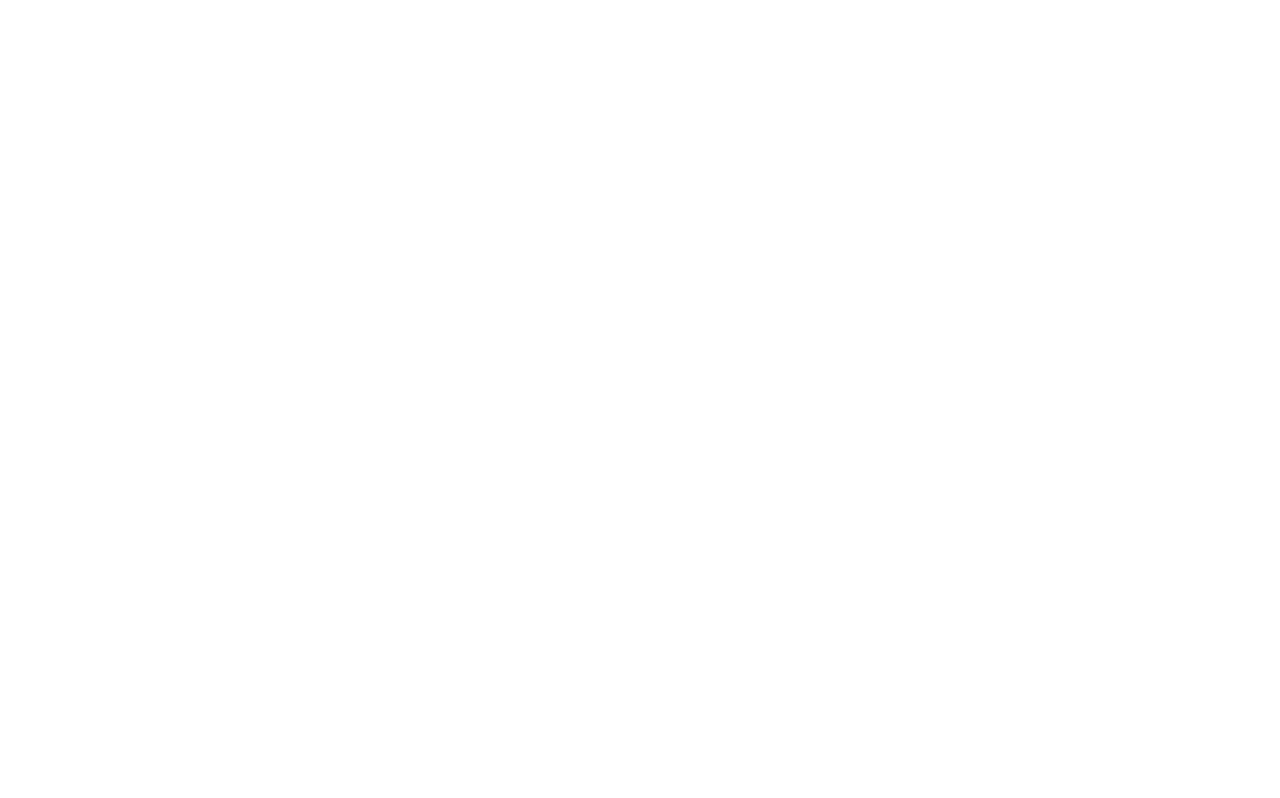
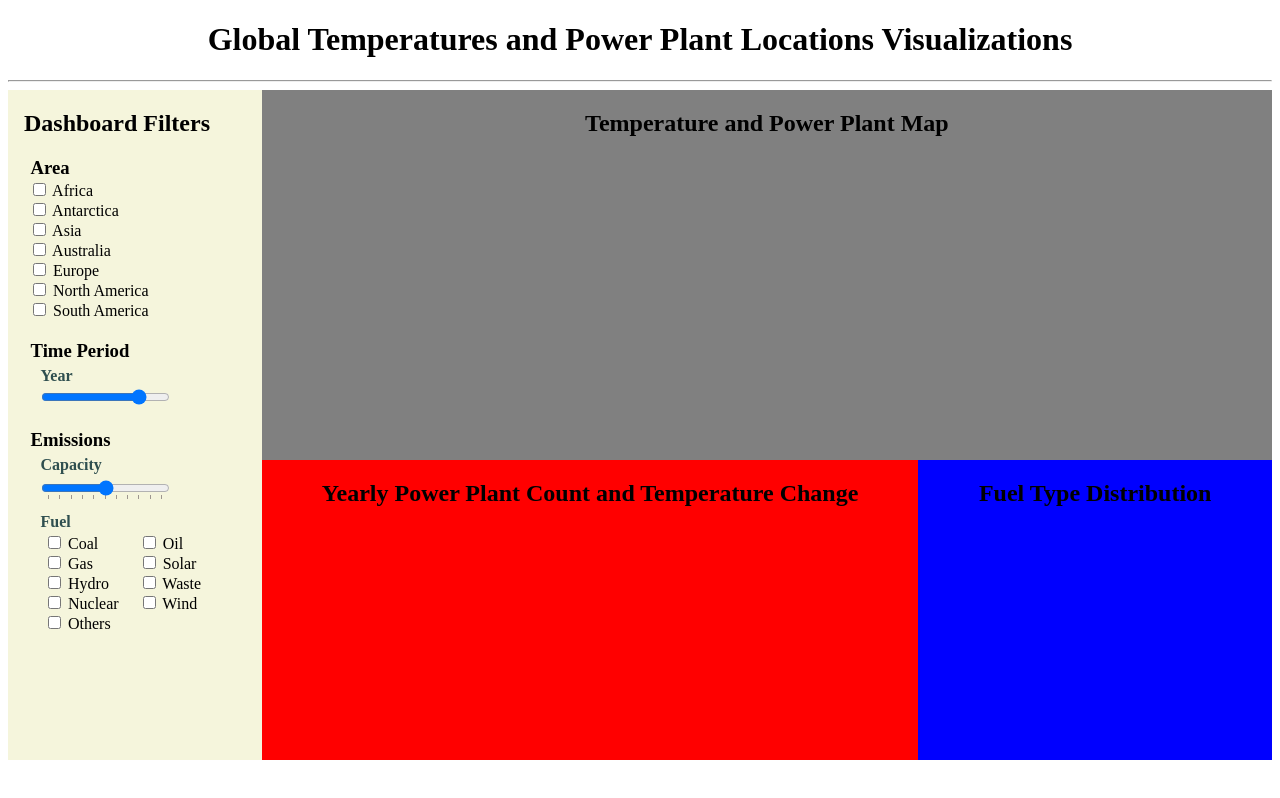
Before and after one commit to neallithic64/DATA101-power-plants, a plain HTML site: page powerplants.html in a window 1280 px wide. Drawn offline with Linux system fonts and the light colour scheme.

Commit message:
Add files via upload

```diff
--- a/powerplants.html
+++ b/powerplants.html
@@ -4,9 +4,138 @@
 	<meta charset="utf-8">
 	<meta name="viewport" content="width=device-width">
 	<title>Global Temperatures and Power Plant Locations Visualizations</title>
+
+	<style>
+		.title { width: 100%; }
+		h1 { text-align: center; }
+		h3, h4 { margin: 1.5px; }
+		h4 { color:darkslategrey; }
+
+		.content {
+			width: 100%;
+			height: 100%;
+			background-color: gray;
+			display: flex;
+		}
+		.filters {
+			flex-wrap: wrap;
+			align-items: center;
+			justify-content: space-between;
+			padding-left: 1rem;
+			padding-right: 1rem;
+			background-color: beige;
+			border-right: 10px;
+			border-color: black;
+			width: 18%;
+		}
+		.flex {
+			display: flex;
+		}
+
+	</style>
 </head>
 
 <body>
+	<div class="title"><h1> Global Temperatures and Power Plant Locations Visualizations </h1></div>
+	<hr>
+
+	<div class="content">
+		<div class="filters">
+			<h2>Dashboard Filters</h2>
+			<div style="padding: 0 5px; margin: 10px 0 20px">
+				<h3>Area</h3>
+					<input type="checkbox" id="africa" name="africa" value="africa"><label for="africa"> Africa</label><br>
+					<input type="checkbox" id="antarctica" name="antarctica" value="antarctica"><label for="antarctica"> Antarctica</label><br>
+					<input type="checkbox" id="asia" name="asia" value="asia"><label for="asia"> Asia</label><br>
+					<input type="checkbox" id="australia" name="australia" value="australia"><label for="australia"> Australia</label><br>
+					<input type="checkbox" id="europe" name="europe" value="europe"><label for="europe"> Europe</label><br>
+					<input type="checkbox" id="north" name="north" value="north"><label for="north"> North America</label><br>
+					<input type="checkbox" id="south" name="south" value="south"><label for="south"> South America</label><br>
+			</div>
+
+			<div style="padding: 0 5px; margin: 10px 0 20px">
+				<h3>Time Period</h3>
+				<div style="padding: 0 10px; margin: 5px 0 10px">
+					<h4>Year</h4>
+					<input type="range" min="1960" max="2010" value="2000" class="slider" id="myRange">
+				</div>
+
+			</div>
+
+			<div style="padding: 0 5px; margin: 10px 0 20px">
+				<h3>Emissions</h3>
+				<div style="padding: 0 10px; margin: 5px 0 10px">
+					<h4>Capacity</h4>
+
+					<input type="range" list="tickmarks">
+					<datalist id="tickmarks">
+						<option value="0" label="0%"></option>
+						<option value="10"></option>
+						<option value="20"></option>
+						<option value="30"></option>
+						<option value="40"></option>
+						<option value="50" label="50%"></option>
+						<option value="60"></option>
+						<option value="70"></option>
+						<option value="80"></option>
+						<option value="90"></option>
+						<option value="100" label="100%"></option>
+					</datalist>
+
+				</div>
+				<div style="padding: 0 10px; margin: 5px 0 10px">
+					<h4>Fuel</h4>
+					<div class="flex">
+						<div style="padding: 0 10px 0 5px;">
+							<input type="checkbox" id="coal" name="coal" value="coal"><label for="coal"> Coal</label><br>
+							<input type="checkbox" id="gas" name="gas" value="gas"><label for="gas"> Gas</label><br>
+							<input type="checkbox" id="hydro" name="hydro" value="hydro"><label for="hydro"> Hydro</label><br>
+							<input type="checkbox" id="nuclear" name="nuclear" value="nuclear"><label for="nuclear"> Nuclear</label><br>
+							<input type="checkbox" id="others" name="others" value="others"><label for="others"> Others</label><br>
+						</div>
+						<div style="padding: 0 5px 0 10px;">
+							<input type="checkbox" id="oil" name="oil" value="oil"><label for="oil"> Oil</label><br>
+							<input type="checkbox" id="solar" name="solar" value="solar"><label for="solar"> Solar</label><br>
+							<input type="checkbox" id="waste" name="waste" value="waste"><label for="waste"> Waste</label><br>
+							<input type="checkbox" id="wind" name="wind" value="wind"><label for="wind"> Wind</label><br>
+						</div>
+					</div>
+				</div>
+			</div>
+
+		</div>
+
+		<div class="graphs" style="width: 82%;">
+			<div style="width: 100%; height: 350px; background-color: gray;">
+				<h2 style="text-align: center;"> Temperature and Power Plant Map </h2>
+
+			</div>
+
+			<div class="flex" style="width: 100%; height: 300px">
+				<div style="width: 65%; background-color: red;">
+					<h2 style="text-align: center;">Yearly Power Plant Count and Temperature Change</h2>
+
+				</div>
+
+				<div style="width: 35%; background-color: blue;">
+					<h2 style="text-align: center;">Fuel Type Distribution</h2>
+
+				</div>
+			</div>
+
+		</div>
+	</div>
+
+	<script>
+		var slider = document.getElementById("myRange");
+		var output = document.getElementById("demo");
+		output.innerHTML = slider.value; // Display the default slider value
+
+		// Update the current slider value (each time you drag the slider handle)
+		slider.oninput = function() {
+			output.innerHTML = this.value;
+		}
+	</script>
 
 </body>
 </html>
```
